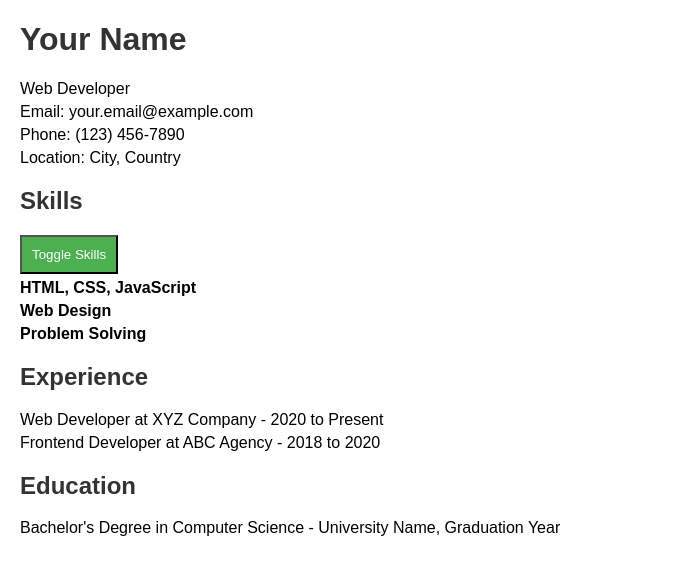
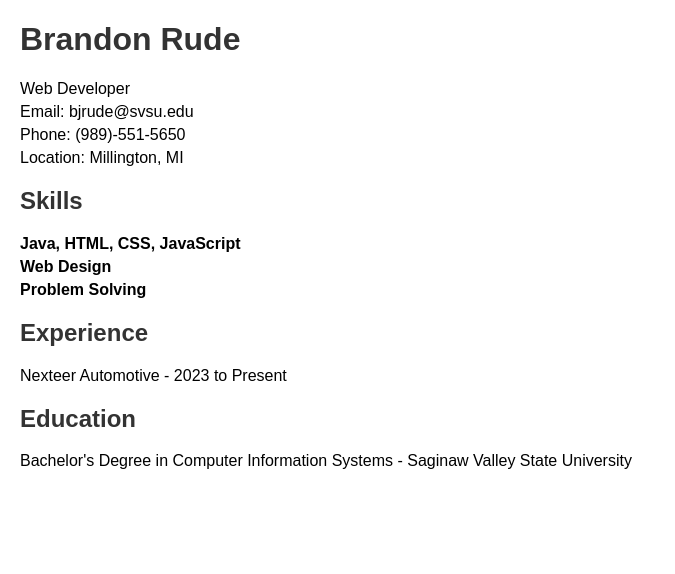
Before and after one commit to Bjrude/bjrude, a plain HTML site: page index.html in a window 1280 px wide. Shown: the whole page, without its empty margins (0-675 px from the left). Drawn offline with Linux system fonts and the light colour scheme.

Commit message:
Update index.html

```diff
--- a/index.html
+++ b/index.html
@@ -32,39 +32,31 @@
             cursor: pointer;
         }
     </style>
-    <script>
-        function toggleSkills() {
-            var skillsSection = document.getElementById('skillsSection');
-            skillsSection.style.display = (skillsSection.style.display === 'none' || skillsSection.style.display === '') ? 'block' : 'none';
-        }
-    </script>
-    <title>Your Name - Resume</title>
+    <title>Brandon Rude - Resume</title>
 </head>
 <body>
 
-    <h1>Your Name</h1>
+    <h1>Brandon Rude</h1>
     <p>Web Developer</p>
 
     <div class="contact-info">
-        <p>Email: your.email@example.com</p>
-        <p>Phone: (123) 456-7890</p>
-        <p>Location: City, Country</p>
+        <p>Email: bjrude@svsu.edu</p>
+        <p>Phone: (989)-551-5650</p>
+        <p>Location: Millington, MI</p>
     </div>
 
     <h2>Skills</h2>
-    <button id="toggleButton" onclick="toggleSkills()">Toggle Skills</button>
     <div id="skillsSection">
-        <p class="skills">HTML, CSS, JavaScript</p>
+        <p class="skills">Java, HTML, CSS, JavaScript</p>
         <p class="skills">Web Design</p>
         <p class="skills">Problem Solving</p>
     </div>
 
     <h2>Experience</h2>
-    <p>Web Developer at XYZ Company - 2020 to Present</p>
-    <p>Frontend Developer at ABC Agency - 2018 to 2020</p>
+    <p>Nexteer Automotive - 2023 to Present</p>
 
     <h2>Education</h2>
-    <p>Bachelor's Degree in Computer Science - University Name, Graduation Year</p>
+    <p>Bachelor's Degree in Computer Information Systems - Saginaw Valley State University</p>
 
 </body>
 </html>
```
